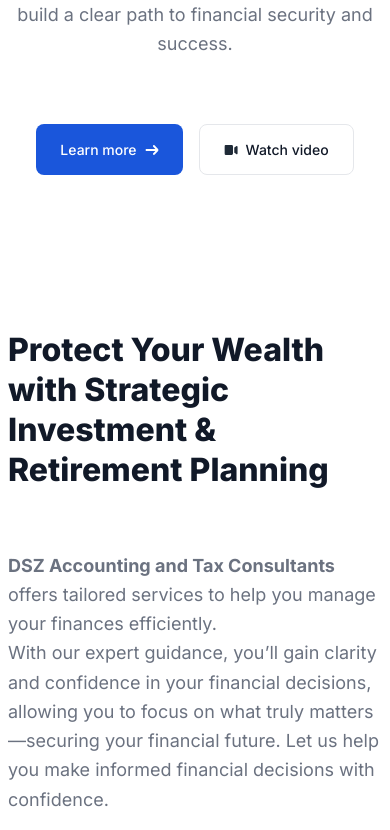
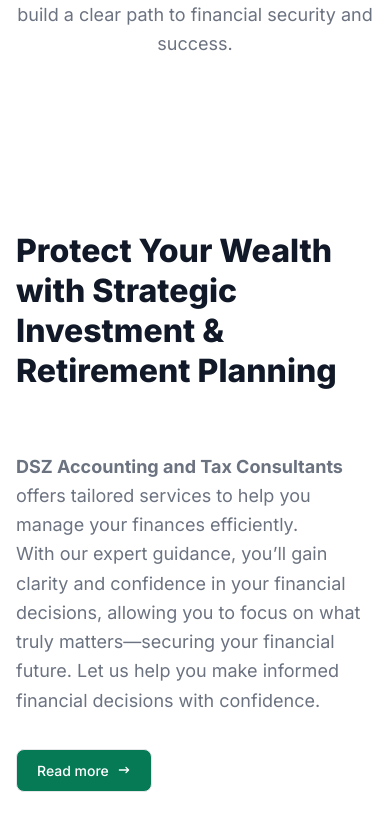
Before and after one commit to wtrepair/dszaccounting, a React (Vite) app: page / in a window 390 px wide. Shown: the part 8240-9070 px from the top of the page. Built offline with nearby package versions, Linux system fonts and the light colour scheme; no server answers.

Commit message:
refactor(Container, Hero): adjust padding and comment out unused button section for improved layout clarity

```diff
--- a/src/components/Container.tsx
+++ b/src/components/Container.tsx
@@ -12,7 +12,7 @@
     >
       <div className="max-w-screen-xl flex flex-col lg:flex-row items-center gap-10">
         {/* Left Text Content */}
-        <div className="flex-1 flex flex-col items-start gap-4 px-2 md:px-4">
+        <div className="flex-1 flex flex-col items-start gap-4 px-4 md:px-8">
           <h2 className="text-13xl md:text-4xl font-extrabold text-gray-900 leading-tight">
             Protect Your Wealth with Strategic Investment & Retirement Planning
           </h2>
--- a/src/components/Hero.tsx
+++ b/src/components/Hero.tsx
@@ -20,7 +20,7 @@
             into strategy, helping individuals and businesses build a clear path
             to financial security and success.
           </p>
-          <div className="flex flex-wrap justify-center gap-4 mt-6 sm:hidden">
+          {/* <div className="flex flex-wrap justify-center gap-4 mt-6 sm:hidden">
             <Button
               showRightIcon
               showLeftIcon={false}
@@ -61,7 +61,7 @@
               buttonFlex="unset"
               buttonAlignSelf="unset"
             />
-          </div>
+          </div> */}
         </div>
       </div>
     </div>
```
